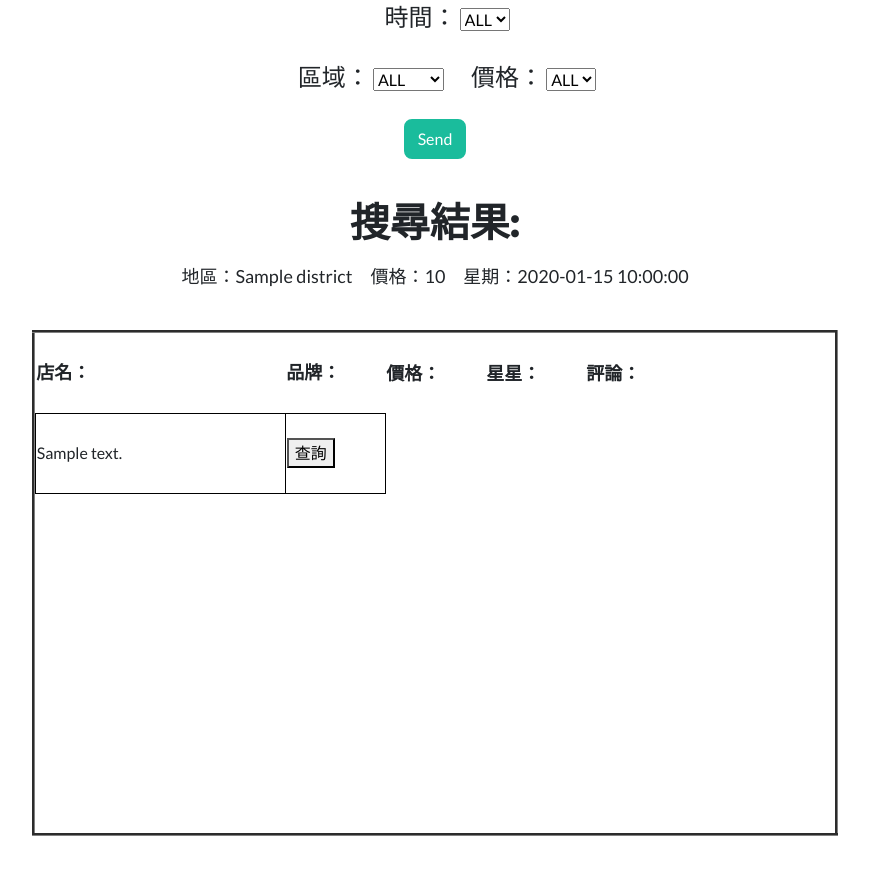
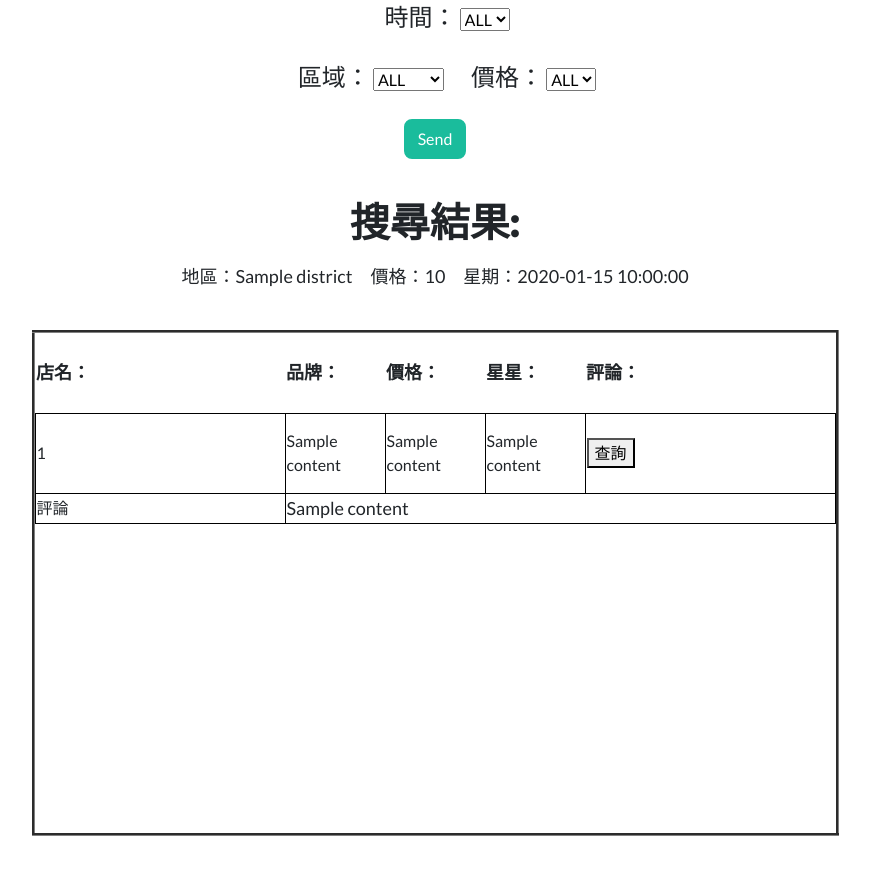
Before and after one commit to MichaelTsai123/nccu_DBMS_FinalProject, a Flask app: template codes/final/templates/result.html in a window 1280 px wide. Shown: the part 1170-2046 px from the top of the page, without its empty margins (205-1075 px from the left). Run offline with Flask 2, Linux system fonts and the light colour scheme; the template is opened without the code that fills it: most values are stand-ins (such as "Sample title", 1, 10 or a date in 2020); some libraries are stand-ins or nearby versions.

Commit message:
偷偷改一下 應該ok8

```diff
--- a/codes/final/main.py
+++ b/codes/final/main.py
@@ -40,29 +40,29 @@ def search():
         time=int(time)-7
     if district!="ALL" and price!="ALL" and time!="ALL":
         with db:
-            content=db.execute("select distinct(Store_name),Brand, Price_level,Avg_rating,Commentor1 from Store,Operation,Commentor where Store.Tel=Commentor.Tel and Price_level=? and District=? and Store.Tel=Operation.Tel and Open_Day=? order by Avg_rating Desc",[price,district,time])
+            content=db.execute("select distinct(Store_name),Brand, Price_level,Avg_rating,Commentor1, Store.Tel from Store,Operation,Commentor where Store.Tel=Commentor.Tel and Price_level=? and District=? and Store.Tel=Operation.Tel and Open_Day=? order by Avg_rating Desc",[price,district,time])
     elif district=="ALL" and price!="ALL" and time!="ALL":
         with db:
-            content=db.execute("select distinct(Store_name),Brand,Price_level,Avg_rating,Commentor1 from Store,Operation,Commentor where Store.Tel=Commentor.Tel and  Price_level=? and Store.Tel=Operation.Tel and Open_Day=? order by Avg_rating Desc",[price,time])
+            content=db.execute("select distinct(Store_name),Brand,Price_level,Avg_rating,Commentor1, Store.Tel from Store,Operation,Commentor where Store.Tel=Commentor.Tel and  Price_level=? and Store.Tel=Operation.Tel and Open_Day=? order by Avg_rating Desc",[price,time])
     elif district=="ALL" and price=="ALL" and time!="ALL":
         with db:
-            content=db.execute("select distinct(Store_name),Brand,Price_level,Avg_rating,Commentor1 from Store,Operation,Commentor where Store.Tel=Commentor.Tel and   Store.Tel=Operation.Tel and Open_Day=? order by Avg_rating Desc",[time])
+            content=db.execute("select distinct(Store_name),Brand,Price_level,Avg_rating,Commentor1, Store.Tel from Store,Operation,Commentor where Store.Tel=Commentor.Tel and   Store.Tel=Operation.Tel and Open_Day=? order by Avg_rating Desc",[time])
     elif district=="ALL" and price!="ALL" and time=="ALL":
         with db:
-            content=db.execute("select distinct(Store_name),Brand,Price_level,Avg_rating,Commentor1 from Store,Commentor where Store.Tel=Commentor.Tel and Price_level=? order by Avg_rating Desc",[price])
+            content=db.execute("select distinct(Store_name),Brand,Price_level,Avg_rating,Commentor1, Store.Tel from Store,Commentor where Store.Tel=Commentor.Tel and Price_level=? order by Avg_rating Desc",[price])
 
     elif district!="ALL" and price!="ALL" and time=="ALL":
         with db:
-            content=db.execute("select distinct(Store_name),Brand,Price_level,Avg_rating,Commentor1 from Store,Commentor where Store.Tel=Commentor.Tel and  Price_level=? and District=? order by Avg_rating Desc",[price,district])
+            content=db.execute("select distinct(Store_name),Brand,Price_level,Avg_rating,Commentor1, Store.Tel from Store,Commentor where Store.Tel=Commentor.Tel and  Price_level=? and District=? order by Avg_rating Desc",[price,district])
     elif district!="ALL" and price=="ALL" and time!="ALL":
         with db:
-            content=db.execute("select distinct(Store_name),Brand,Price_level,Avg_rating,Commentor1 from Store,Operation,Commentor where Store.Tel=Commentor.Tel and  District=? and Store.Tel=Operation.Tel and Open_Day=? order by Avg_rating Desc",[district,time])
+            content=db.execute("select distinct(Store_name),Brand,Price_level,Avg_rating,Commentor1, Store.Tel from Store,Operation,Commentor where Store.Tel=Commentor.Tel and  District=? and Store.Tel=Operation.Tel and Open_Day=? order by Avg_rating Desc",[district,time])
     elif district!="ALL" and price=="ALL" and time=="ALL":
         with db:
-            content=db.execute("select distinct(Store_name),Brand,Price_level,Avg_rating,Commentor1 from Store ,Commentor where Store.Tel=Commentor.Tel and District=? order by Avg_rating Desc",[district])
+            content=db.execute("select distinct(Store_name),Brand,Price_level,Avg_rating,Commentor1, Store.Tel from Store ,Commentor where Store.Tel=Commentor.Tel and District=? order by Avg_rating Desc",[district])
     elif district=="ALL" and price=="ALL" and time=="ALL":
         with db:
-            content=db.execute("select distinct(Store_name),Brand,Price_level,Avg_rating,Commentor1 from Store,Commentor where Store.Tel=Commentor.Tel order by Avg_rating Desc")
+            content=db.execute("select distinct(Store_name),Brand,Price_level,Avg_rating,Commentor1, Store.Tel from Store,Commentor where Store.Tel=Commentor.Tel order by Avg_rating Desc")
     if time==0:
         time+=7
     return render_template('result.html', content=content,district=district,price=price,time=time)
--- a/codes/final/templates/result.html
+++ b/codes/final/templates/result.html
@@ -17,16 +17,19 @@
     </tr>
     {% for i in content %}
     <tr >
-        {% for j in i %}
+        {% for j in range(4) %}
         <td  >
-            <font size="3">{{ j }}</front>
+            <font size="3">{{ i[j] }}</front>
 
         </td>
         {% endfor %}
-        <td width="50" height="80"><button type="submit"  id="fname" name="fname" value="{{i[3]}}">查詢</button></td>
+        <td width="50" height="80"><button type="submit"  id="fname" name="fname" value="{{i[5]}}">查詢</button></td>
 
     </tr>
-
+    <td>評論</td>
+    <td colspan="4" >
+    <font size="4">{{ i[4] }}</front>
+    </td>
     {% endfor %}
 </table>
 </form>
```
